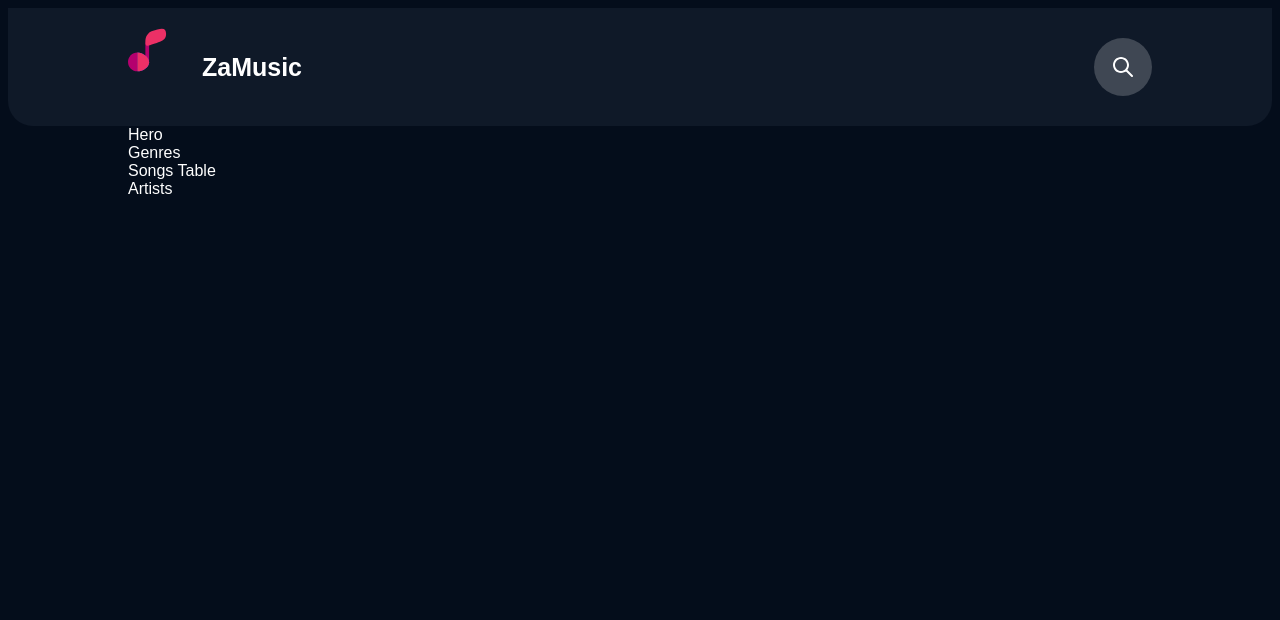
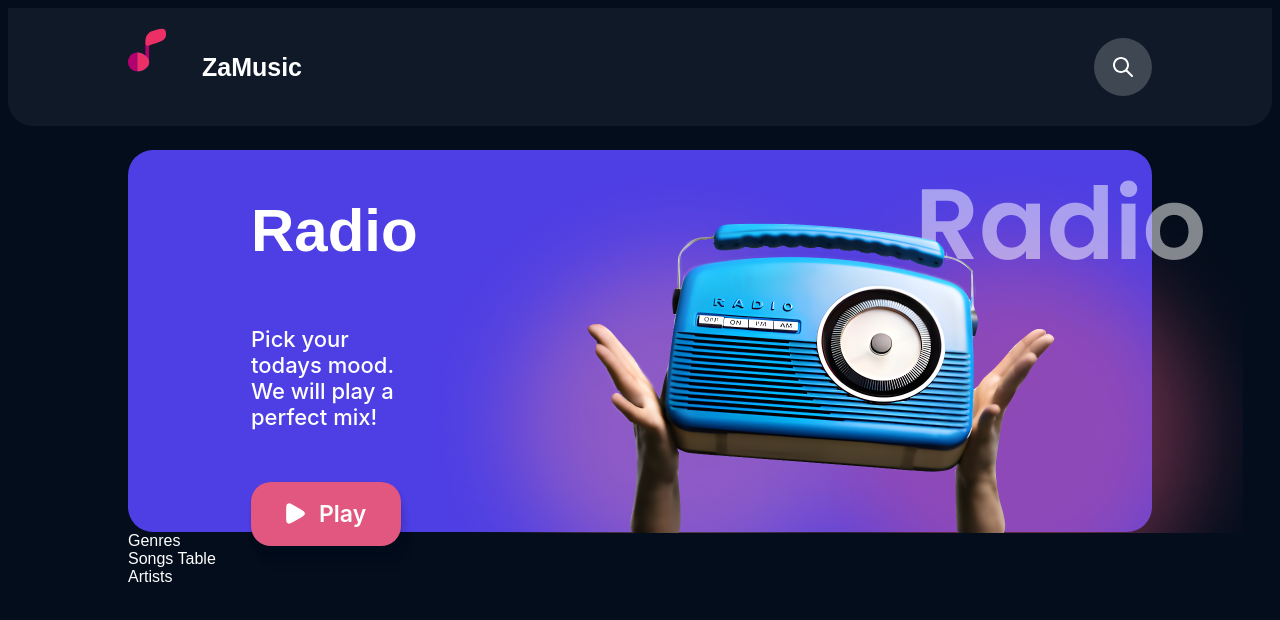
Before and after one commit to stastnan/happy-music-player, a React (Create React App) app: page / in a window 1280 px wide. Shown: the top 620 px of the page. Built offline with nearby package versions, Linux system fonts and the light colour scheme.

Commit message:
Added Hero

```diff
--- a/src/components/Header/styled.js
+++ b/src/components/Header/styled.js
@@ -1,4 +1,4 @@
-import { styled } from "styled-components";
+import styled from "styled-components";
 
 export const Wrapper = styled.header`
   display: flex;
--- /dev/null
+++ b/src/components/HomePage/Hero/index.js
@@ -0,0 +1,22 @@
+import { ButtonText, MainTitle, Text } from "components/ui/Typography";
+import { PlayButton, TextWrapper, Wrapper } from "./styled";
+import DesktopRadio from "assets/images/radio-desktop.png";
+import { Play } from "components/ui/Icons";
+
+function Hero() {
+  return (
+    <Wrapper>
+      <TextWrapper>
+        <MainTitle>Radio</MainTitle>
+        <Text>Pick your todays mood. We will play a perfect mix!</Text>
+        <PlayButton>
+          <Play />
+          <ButtonText>Play</ButtonText>
+        </PlayButton>
+      </TextWrapper>
+      <img src={DesktopRadio} />
+    </Wrapper>
+  );
+}
+
+export default Hero;
--- /dev/null
+++ b/src/components/HomePage/Hero/styled.js
@@ -0,0 +1,39 @@
+import { styled } from "styled-components";
+
+export const Wrapper = styled.section`
+  display: flex;
+  align-items: center;
+  justify-content: space-between;
+  margin-top: 24px;
+  border-radius: 25px;
+  width: 100%;
+  height: 382px;
+  background-color: ${({ theme }) => theme.colors.purple};
+`;
+
+export const TextWrapper = styled.div`
+  padding-left: 123px;
+`;
+
+export const PlayButton = styled.button`
+  background: none;
+  cursor: pointer;
+  border: none;
+  color: ${({ theme }) => theme.colors.white};
+  background-color: ${({ theme }) => theme.colors.primary};
+  padding: 18px 35px;
+  margin-top: 52px;
+  box-shadow:
+    7px 23px 9px rgba(7, 21, 44, 0.02),
+    4px 13px 8px rgba(7, 21, 44, 0.05),
+    2px 6px 6px rgba(7, 21, 44, 0.09),
+    0px 1px 3px rgba(7, 21, 44, 0.11),
+    0px 0px 0px rgba(7, 21, 44, 0.11);
+  border-radius: 20px;
+  display: flex;
+  gap: 14px;
+  align-items: center;
+  &:hover {
+    opacity: 0.8;
+  }
+`;
--- /dev/null
+++ b/src/components/HomePage/index.js
@@ -0,0 +1 @@
+export { default as Hero } from "./Hero";
--- a/src/components/ui/Icons/index.js
+++ b/src/components/ui/Icons/index.js
@@ -8,7 +8,7 @@ import { ReactComponent as SearchIcon } from "assets/icons/search.svg";
 import { ReactComponent as VolumeIcon } from "assets/icons/volume.svg";
 import { ReactComponent as Logo } from "assets/icons/logo.svg";
 
-import { styled } from "styled-components";
+import styled from "styled-components";
 
 const Play = styled(PlayIcon)`
   fill: ${(props) => props.color || "white"};
--- a/src/components/ui/Typography/index.js
+++ b/src/components/ui/Typography/index.js
@@ -1,4 +1,4 @@
-import { styled } from "styled-components";
+import styled from "styled-components";
 
 export const MainTitle = styled.h1`
   font-family: ${({ theme }) => theme.fonts.poppins}, sans-serif;
--- a/src/pages/Home/index.js
+++ b/src/pages/Home/index.js
@@ -1,4 +1,5 @@
-import { styled } from "styled-components";
+import { Hero } from "components/HomePage";
+import styled from "styled-components";
 
 function Home() {
   const ContentWrapper = styled.main`
@@ -7,7 +8,7 @@ function Home() {
 
   return (
     <ContentWrapper>
-      <div>Hero</div>
+      <Hero />
       <div>Genres</div>
       <div>Songs Table</div>
       <aside>Artists</aside>
```
Also changed, not shown: src/assets/images/radio-desktop.png (added).
